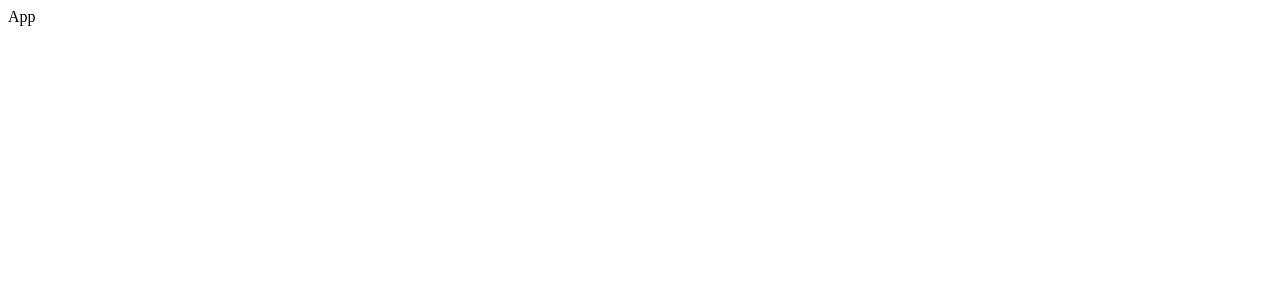
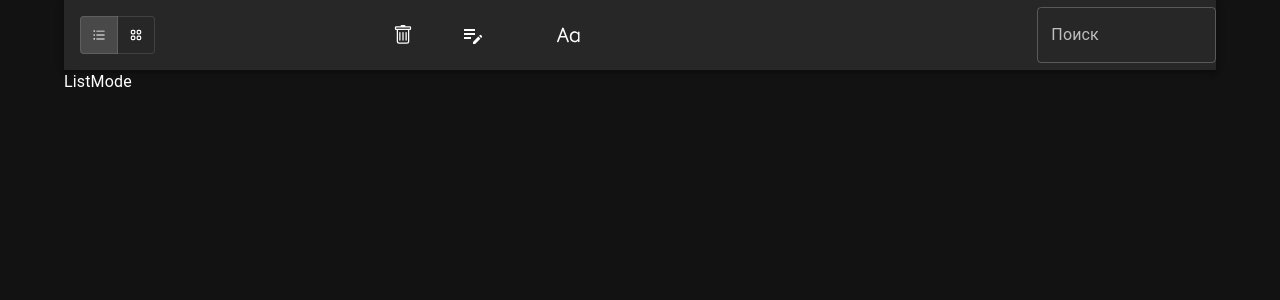
Before and after one commit to Chayzat/metacommerce, a React (Vite) app: page / in a window 1280 px wide. Shown: the top 300 px of the page. Built offline with nearby package versions, Linux system fonts and the light colour scheme.

Commit message:
feat: add header

```diff
--- a/package.json
+++ b/package.json
@@ -15,7 +15,8 @@
     "react": "^18.2.0",
     "react-dom": "^18.2.0",
     "react-icons": "^4.8.0",
-    "react-markdown": "^8.0.5"
+    "react-markdown": "^8.0.5",
+    "react-router-dom": "^6.8.2"
   },
   "devDependencies": {
     "@types/react": "^18.0.27",
--- a/src/App.tsx
+++ b/src/App.tsx
@@ -1,7 +1,26 @@
-import React from 'react'
+import { NoteList } from "./components/NoteList";
+import { Routes, Route, Navigate } from "react-router-dom";
+import { ThemeProvider, createTheme, Container } from "@mui/material";
+import CssBaseline from "@mui/material/CssBaseline";
 
-export const App = () => {
+const darkTheme = createTheme({
+  palette: {
+    mode: "dark",
+  },
+});
+
+function App() {
   return (
-    <div>App</div>
-  )
+    <ThemeProvider theme={darkTheme}>
+        <CssBaseline />
+        <Container>
+          <Routes>
+            <Route path="/" element={<NoteList />} />
+            <Route path="*" element={<Navigate to="/" />} />
+          </Routes>
+        </Container>
+    </ThemeProvider>
+  );
 }
+
+export default App;
--- a/src/components/EditNote.tsx
+++ b/src/components/EditNote.tsx
@@ -4,6 +4,5 @@ export const EditNote = () => {
 
   return (
     <div>EditNote</div>
-
   )
 }
--- a/src/components/Header.tsx
+++ b/src/components/Header.tsx
@@ -1,7 +1,76 @@
-import React from 'react'
+import {
+  ToggleButton,
+  ToggleButtonGroup,
+  Grid,
+  IconButton,
+  TextField,
+  AppBar,
+  Box,
+} from "@mui/material";
+import { AiOutlineUnorderedList } from "react-icons/ai";
+import { HiOutlineViewGrid } from "react-icons/hi";
+import { BsTrash } from "react-icons/bs";
+import { MdEditNote } from "react-icons/md";
+import { RxLetterCaseCapitalize } from "react-icons/rx";
 
-export const Header = () => {
+type HeaderProps = {
+  view: string,
+  handleChange: (event: React.MouseEvent<HTMLElement>, nextView: string) => void
+}
+
+export const Header = ({view, handleChange}: HeaderProps) => {
   return (
-    <div>Header</div>
-  )
-}
+    <AppBar position="static">
+      <Grid
+        container
+        spacing={2}
+        direction="row"
+        justifyContent="center"
+        alignItems="center"
+      >
+        <Grid item xs={4}>
+          <Box
+            sx={{
+              display: "flex",
+              alignItems: "center",
+              justifyContent: "space-between",
+              padding: "1rem",
+            }}
+          >
+            <ToggleButtonGroup
+              orientation="horizontal"
+              value={view}
+              exclusive
+              onChange={handleChange}
+            >
+              <ToggleButton value="list" aria-label="list">
+                <AiOutlineUnorderedList />
+              </ToggleButton>
+              <ToggleButton value="module" aria-label="module">
+                <HiOutlineViewGrid />
+              </ToggleButton>
+            </ToggleButtonGroup>
+            <IconButton
+              sx={{ fontSize: "1.25rem" }}
+            >
+              <BsTrash />
+            </IconButton>
+          </Box>
+        </Grid>
+        <Grid item xs={6}>
+          <Box sx={{ display: "flex", gap: "3rem" }}>
+            <IconButton>
+              <MdEditNote />
+            </IconButton>
+            <IconButton sx={{ paddingLeft: "1rem" }}>
+              <RxLetterCaseCapitalize />
+            </IconButton>
+          </Box>
+        </Grid>
+        <Grid item xs={2}>
+          <TextField label="Поиск" variant="outlined" />
+        </Grid>
+      </Grid>
+    </AppBar>
+  );
+};
--- a/src/components/NoteList.tsx
+++ b/src/components/NoteList.tsx
@@ -1,7 +1,20 @@
-import React from 'react'
+import { Box } from "@mui/material"
+import { useState } from "react"
+import { BlockMode } from "./BlockMode"
+import { Header } from "./Header"
+import { ListMode } from "./ListMode"
 
 export const NoteList = () => {
+  const [view, setView] = useState("list");
+  const handleChange = (event: React.MouseEvent<HTMLElement>,nextView: string) =>  {
+    setView(nextView);
+  };
   return (
-    <div>NoteList</div>
+    <div>
+      <Header  view={view} handleChange={handleChange}/>
+      <Box sx={{ flexGrow: 1, height:'90vh' }}>
+          {view === "list" ? <ListMode/> : <BlockMode/>}
+      </Box>
+    </div>
   )
 }
--- a/src/main.tsx
+++ b/src/main.tsx
@@ -1,9 +1,12 @@
-import React from 'react'
-import ReactDOM from 'react-dom/client'
-import { App } from './App'
+import React from "react";
+import ReactDOM from "react-dom/client";
+import { BrowserRouter } from "react-router-dom";
+import App  from "./App";
 
-ReactDOM.createRoot(document.getElementById('root') as HTMLElement).render(
+ReactDOM.createRoot(document.getElementById("root") as HTMLElement).render(
   <React.StrictMode>
-    <App />
-  </React.StrictMode>,
-)
+    <BrowserRouter>
+      <App />
+    </BrowserRouter>
+  </React.StrictMode>
+);
```
Also changed, not shown: 1 other file (tests, documents, lock files or other folders).
